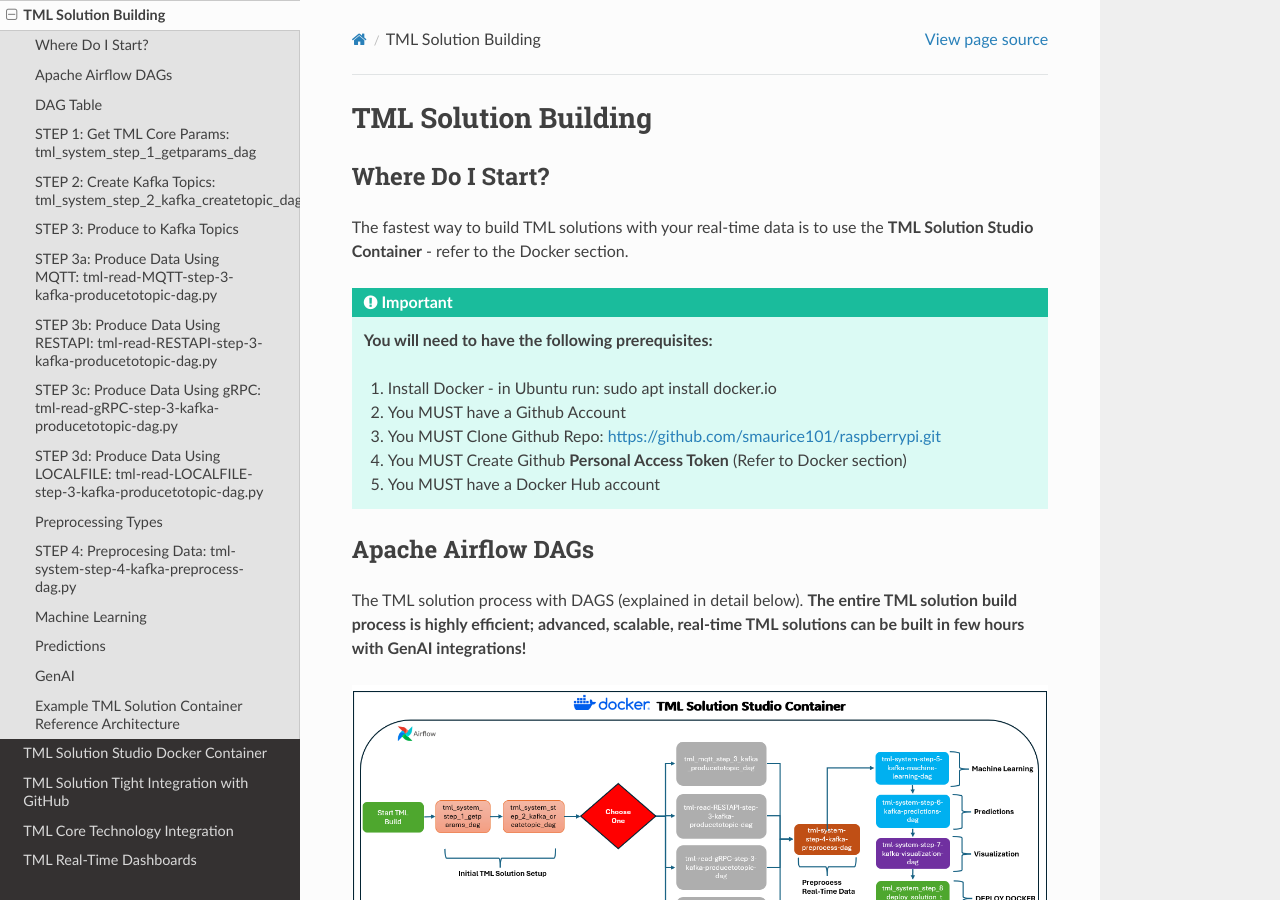
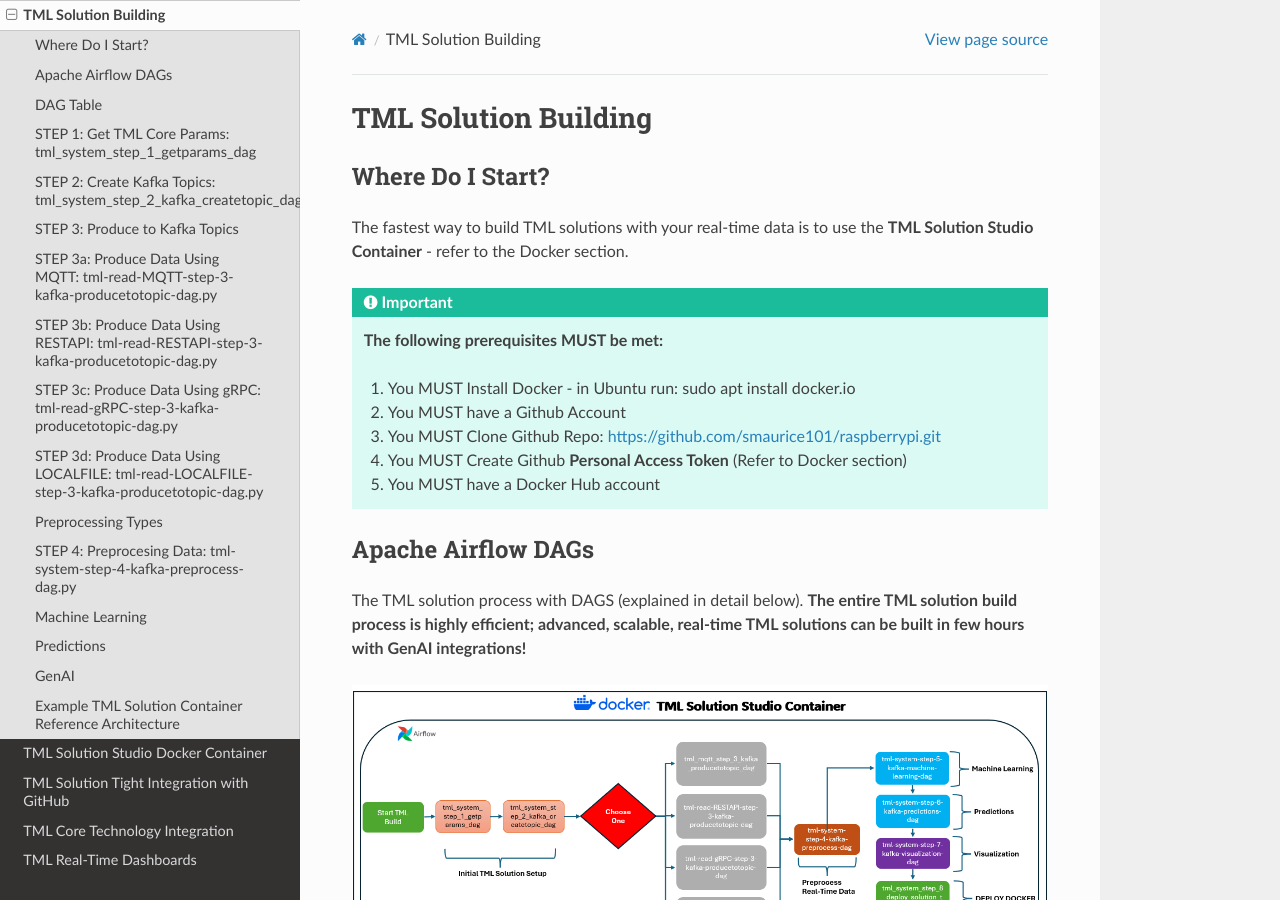
Before and after one commit to smaurice101/readthedocs, a Sphinx documentation site: the page built from docs/source/tmlbuilds.rst, in a window 1280 px wide and 900 px high. Built offline with Sphinx 7.4.7 and the Read the Docs theme 2.0.0, drawn with Linux system fonts in a browser that asks for light colours.

Commit message:
Update tmlbuilds.rst

```diff
--- a/docs/source/tmlbuilds.rst
+++ b/docs/source/tmlbuilds.rst
@@ -8,9 +8,9 @@
 
 .. important::
 
-   **You will need to have the following prerequisites:**
+   **The following prerequisites MUST be met:**
 
-   1. Install Docker - in Ubuntu run: sudo apt install docker.io
+   1. You MUST Install Docker - in Ubuntu run: sudo apt install docker.io
 
    2. You MUST have a Github Account
 
```
